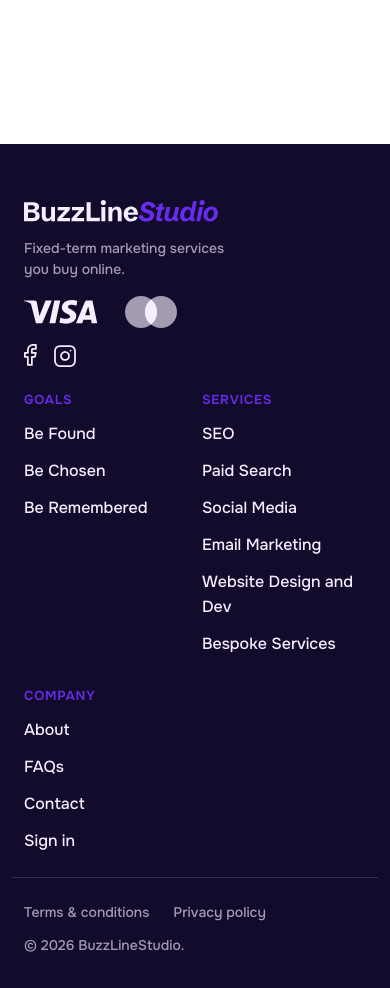
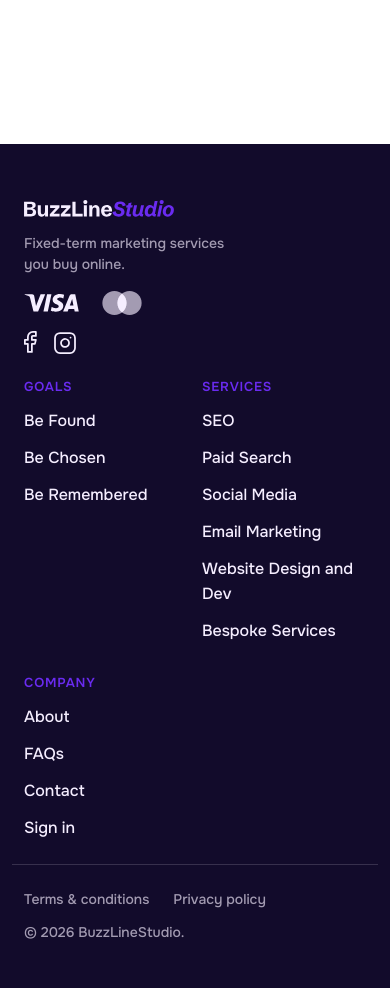
Before and after one commit to SupporthivesProjects/BuzzLineStudioHTML, a PHP site: page / in a window 390 px wide. Shown: the part 336-1324 px from the top of the page. After the commit the page ends 1275 px from the top, so only its background shows below. Run offline with PHP 8.4, Linux system fonts and the light colour scheme.

Commit message:
header footer

```diff
--- a/css/dev-alpha-responsive.css
+++ b/css/dev-alpha-responsive.css
@@ -388,6 +388,25 @@
 
 }
 @media only screen and (max-width: 600px) {
+    .footer-logo img {
+        width: 150px;
+        height: 17px;
+    }
+    .footer--p-p {
+        display: flex;
+        gap: 22px;
+        width: 120px;
+        height: 24px;
+        align-items: center;
+    }
+    .footer--p-p img{
+        width: 55.949px;
+        height: 17.73px;
+    }
+    .footer--p-p img:last-child{
+        width: 39.745px;
+        height: 24px;
+    }
     .footer-link-menu {
         display: flex;
         gap: 32px 24px;
--- a/css/dev-alpha-style.css
+++ b/css/dev-alpha-style.css
@@ -251,6 +251,14 @@
 .scrolled{
     background: #fff;
 }
+.navbar-brand img{
+    width: 194px;
+    height: 22px;
+}
+.footer-logo img{
+    width: 194px;
+    height: 22px;
+}
 /* ---------------------------tc------------------------------ */
 .tc-content-submain h4{
     color: var(--brand-ink, #0F0F0F);
@@ -404,6 +412,12 @@
     flex-direction: column;
     align-items: flex-start;
     gap: 24px;
+}
+.footer--p-p {
+    display: flex;
+    gap: 27px;
+    width: 157px;
+    height: 32px;
 }
 .footer-p p{
     color:  rgba(245, 238, 255, 0.64);
```
